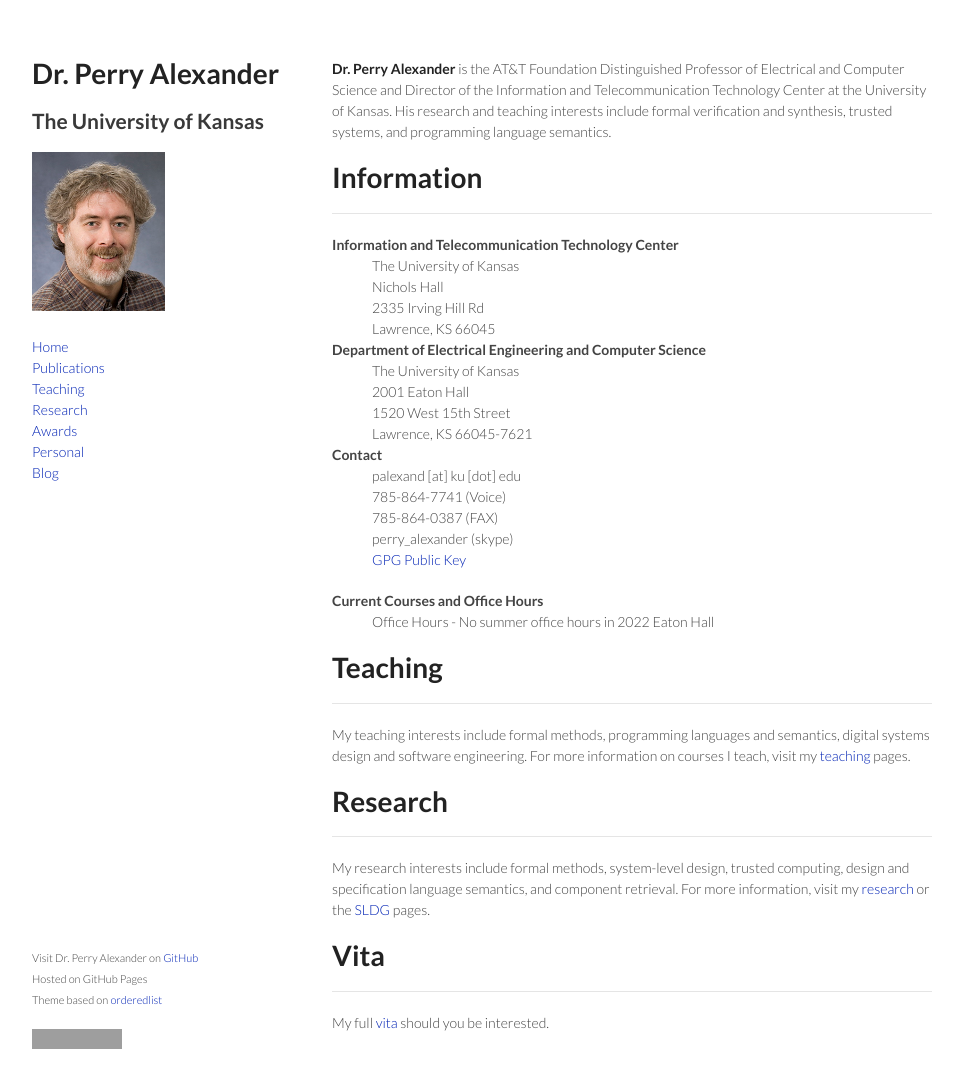
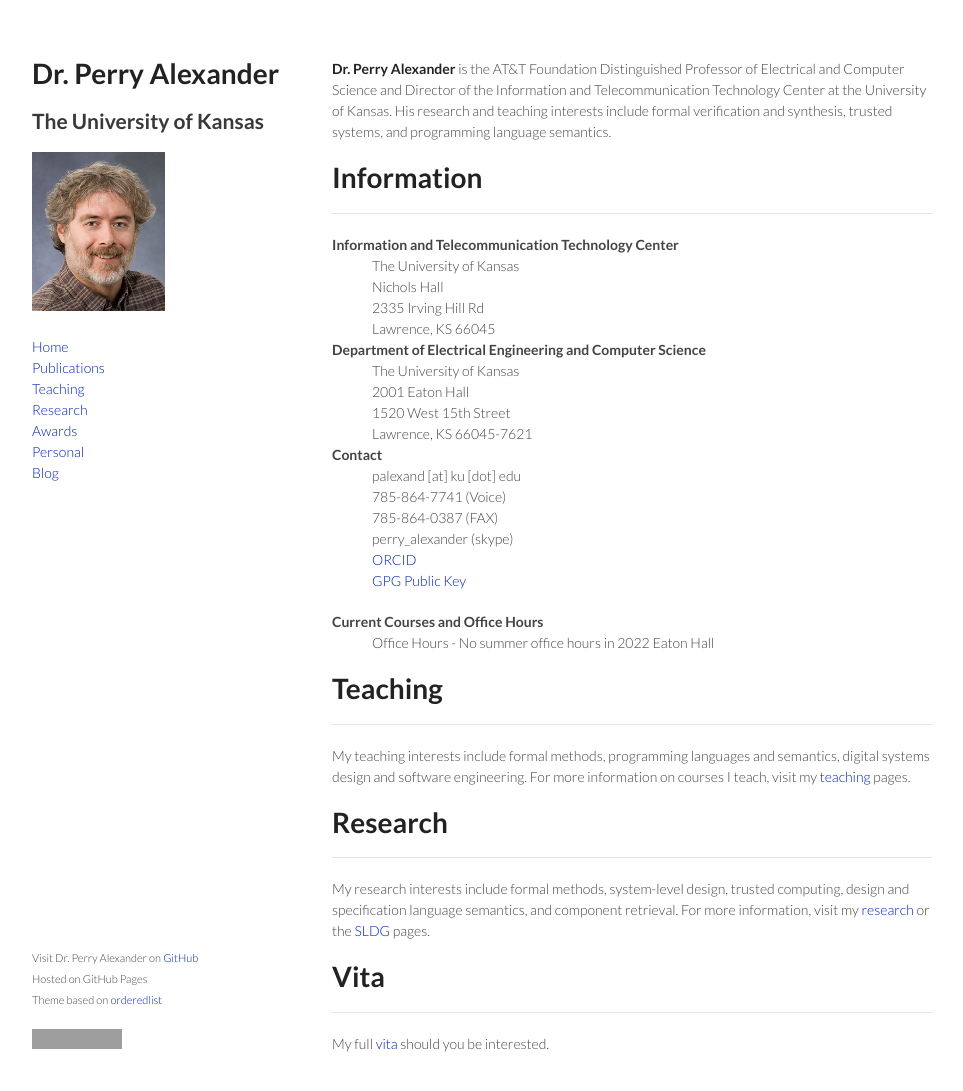
Before and after one commit to palexand/palexand.github.io, a Jekyll site: the page built from index.md, in a window 1280 px wide and 1124 px high. Shown: the top 1091 px of the window, without its empty margins (158-1121 px from the left). Built offline with Jekyll 4.4.1, drawn with Linux system fonts in a browser that asks for light colours; grey boxes are pictures that could not be loaded.

Commit message:
adding orcid

```diff
--- a/index.md
+++ b/index.md
@@ -6,7 +6,6 @@ title: Dr. Perry Alexander
 **Dr. Perry Alexander** is the AT&T Foundation Distinguished Professor of Electrical and Computer Science and Director of the Information and Telecommunication Technology Center at the University of Kansas.  His research and teaching interests include formal verification and synthesis, trusted systems, and programming language semantics.
 
 # Information
-
 -----
 
 Information and Telecommunication Technology Center
@@ -26,6 +25,7 @@ Contact
 : 785-864-7741 (Voice)
 : 785-864-0387 (FAX)
 : perry_alexander (skype)
+: [ORCID](https://orcid.org/0000-0002-5387-9157)
 : [GPG Public Key]({{ site.baseurl }}/resources/PerryAlexander.asc)
 
 <dl>
@@ -40,15 +40,11 @@ Contact
 </dl>
 
 # Teaching
-
 ----
-
 My teaching interests include formal methods, programming languages and semantics, digital systems design and software engineering. For more information on courses I teach, visit my [teaching](teaching) pages.
 
 # Research
-
 ----
-
 My research interests include formal methods, system-level
 design, trusted computing, design and specification language
 semantics, and component retrieval. For more information, visit my
```
